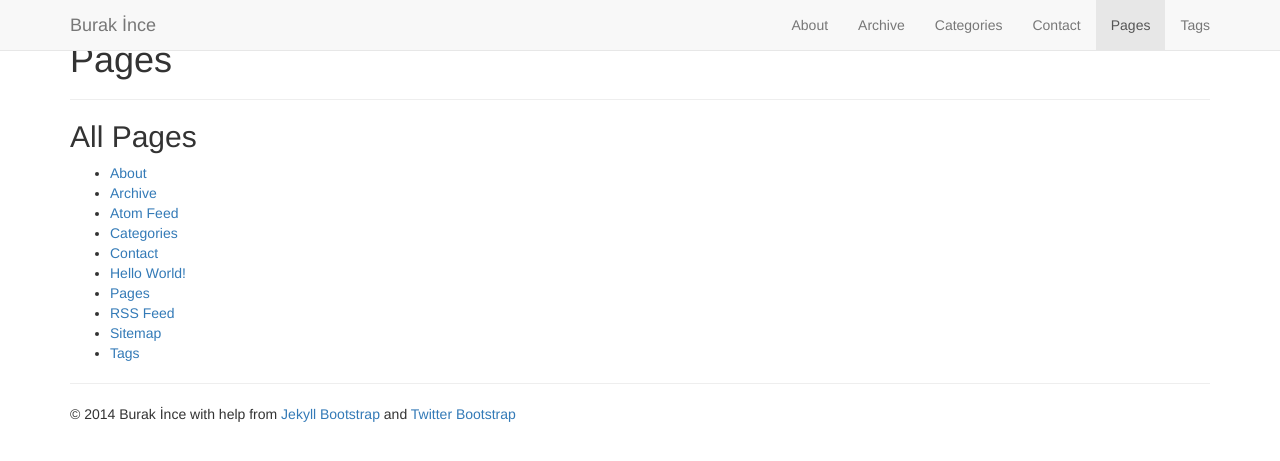
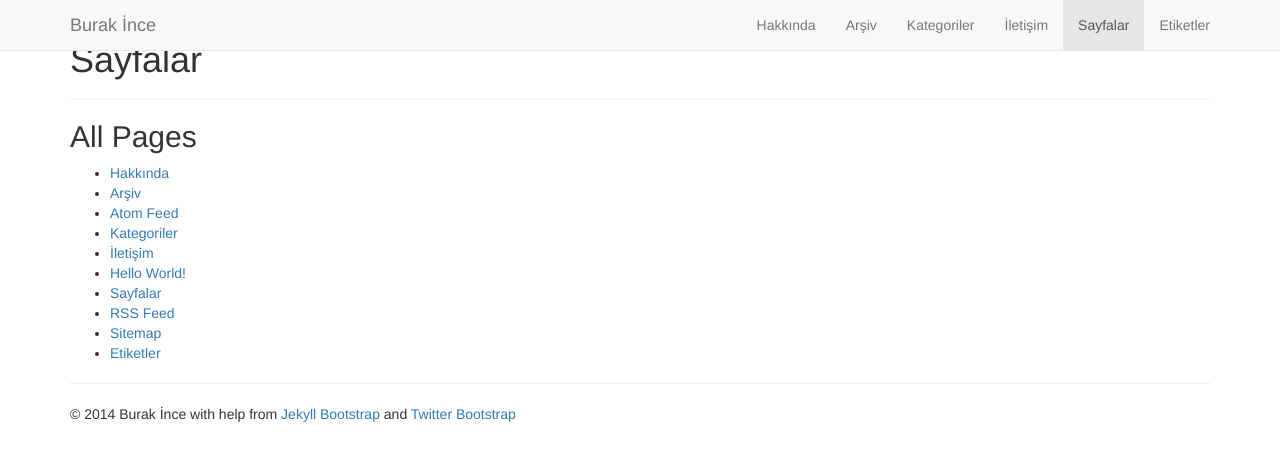
Before and after one commit to burakince/burakince.github.io, a Jekyll site: the page built from pages.html, in a window 1280 px wide. Shown: the top 461 px of the page. Built offline with Jekyll 4.4.1, drawn with Linux system fonts in a browser that asks for light colours; nearby versions of some CDN libraries.

Commit message:
Add Turkish translations

```diff
--- a/about.md
+++ b/about.md
@@ -1,6 +1,6 @@
 ---
 layout: page
-title: About
+title: Hakkında
 header: About
 permalink: /about/
 group: navigation
--- a/archive.html
+++ b/archive.html
@@ -1,6 +1,6 @@
 ---
 layout: page
-title : Archive
+title : Arşiv
 header : Post Archive
 permalink: /archive/
 group: navigation
--- a/categories.html
+++ b/categories.html
@@ -1,6 +1,6 @@
 ---
 layout: page
-title: Categories
+title: Kategoriler
 header: Posts By Category
 permalink: /categories/
 group: navigation
--- a/contact.html
+++ b/contact.html
@@ -1,6 +1,6 @@
 ---
 layout: page
-title: Contact
+title: İletişim
 header: Contact
 permalink: /contact/
 group: navigation
--- a/pages.html
+++ b/pages.html
@@ -1,6 +1,6 @@
 ---
 layout: page
-title: Pages
+title: Sayfalar
 header: Pages
 permalink: /pages/
 group: navigation
--- a/tags.html
+++ b/tags.html
@@ -1,6 +1,6 @@
 ---
 layout: page
-title: Tags
+title: Etiketler
 header: Posts By Tag
 permalink: /tags/
 group: navigation
```
